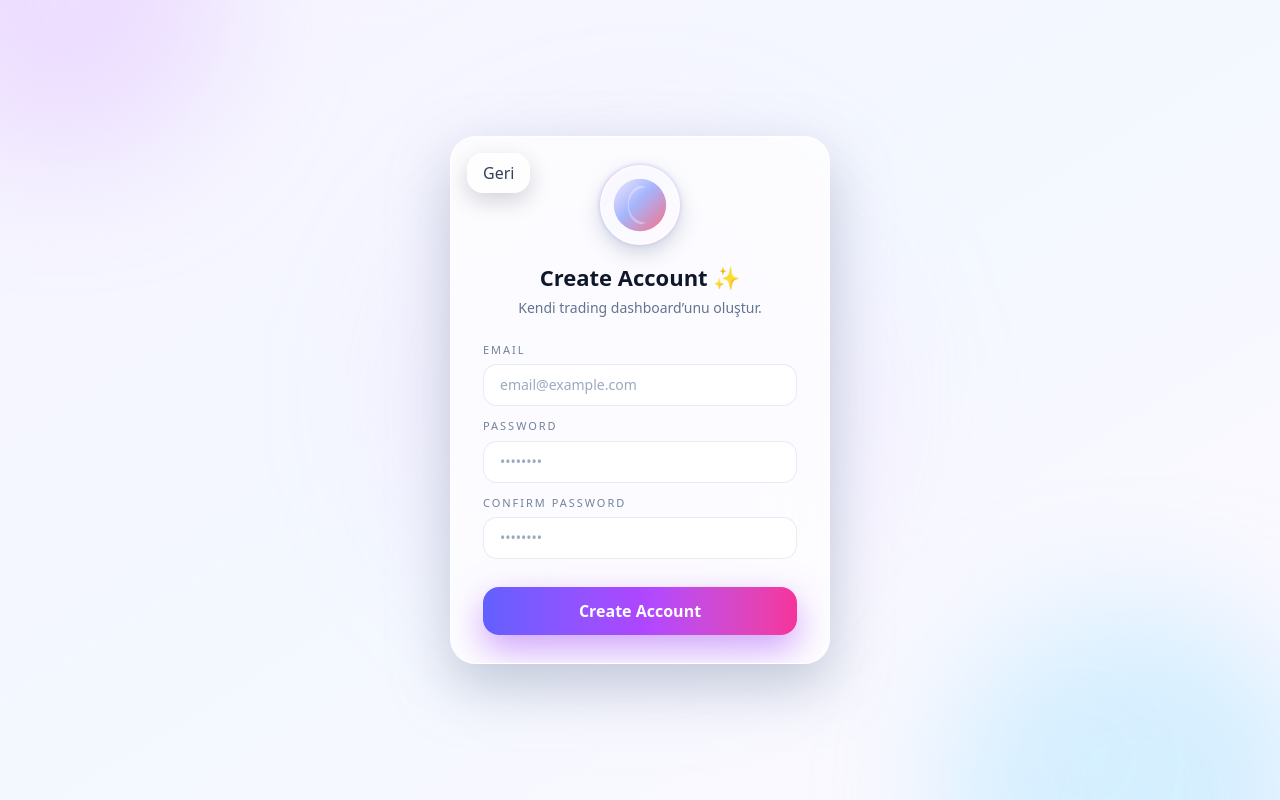
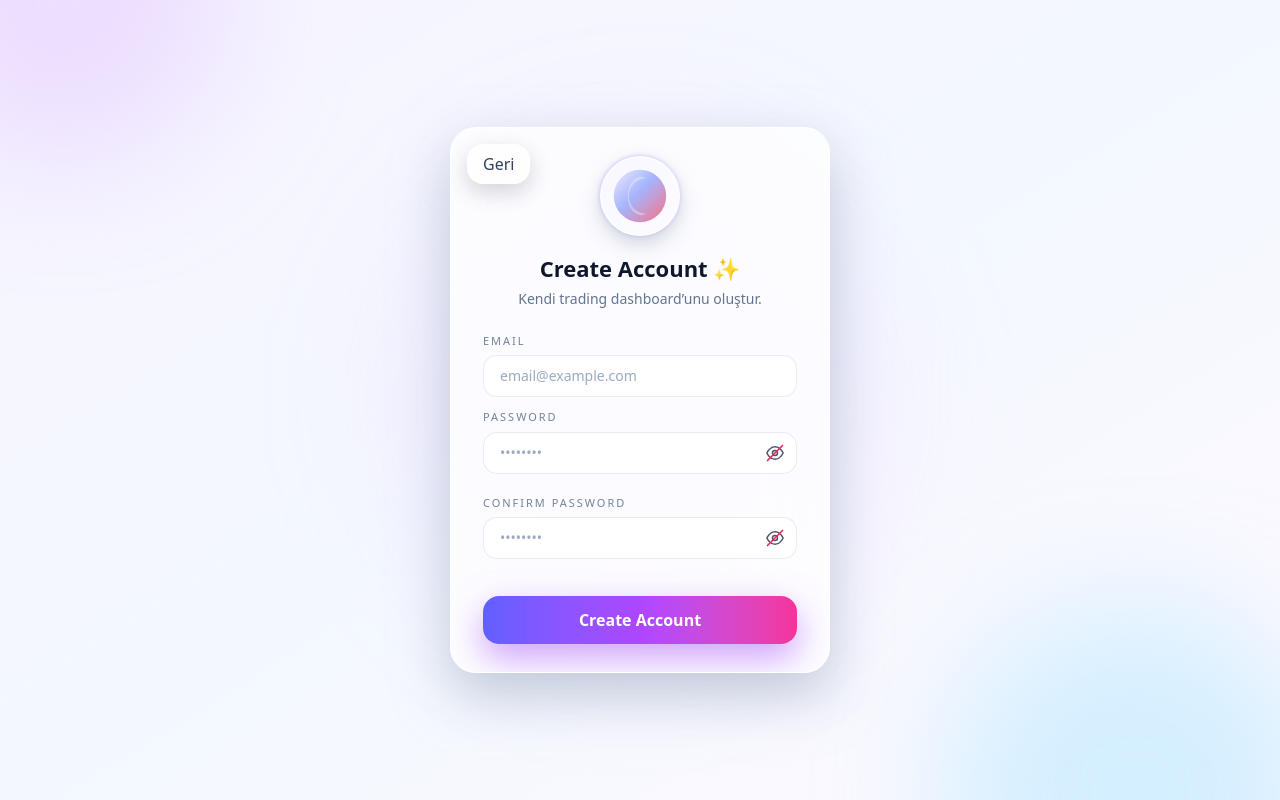
Before and after one commit to mertxofficial0/lunar-journal, a React (Vite) app: page / in a window 1280 px wide. Both pictures are taken after a click on the button "Create Account". Built offline with nearby package versions, Linux system fonts and the light colour scheme; no server answers; the HTML template or start-up script is replaced by a standard one.

Commit message:
Login register strength + 8 chars update

```diff
--- a/src/components/LoginScreen.tsx
+++ b/src/components/LoginScreen.tsx
@@ -1,22 +1,115 @@
 import { useState } from "react";
 import { supabase } from "../lib/supabase";
+
+/* ----------------------------------------------------------
+   🔥 EyeToggle – animasyonlu göz / slash çizgisi
+----------------------------------------------------------- */
+function EyeToggle({ show }: { show: boolean }) {
+  return (
+    <div className="relative w-5 h-5">
+      <svg
+        className="w-5 h-5 text-slate-600"
+        fill="none"
+        stroke="currentColor"
+        strokeWidth="1.8"
+        viewBox="0 0 24 24"
+      >
+        <path
+          strokeLinecap="round"
+          strokeLinejoin="round"
+          d="M2.25 12s3.75-7.5 9.75-7.5 9.75 7.5 9.75 7.5-3.75 7.5-9.75 7.5S2.25 12 2.25 12z"
+        />
+        <circle cx="12" cy="12" r="3" />
+      </svg>
+
+      <svg
+        className={`absolute inset-0 w-5 h-5 stroke-rose-500 transition-all duration-200
+          ${show ? "opacity-0 scale-90" : "opacity-100 scale-100"}
+        `}
+        fill="none"
+        strokeWidth="2"
+        viewBox="0 0 24 24"
+      >
+        <line
+          x1="3"
+          y1="21"
+          x2="21"
+          y2="3"
+          strokeLinecap="round"
+          strokeLinejoin="round"
+        />
+      </svg>
+    </div>
+  );
+}
+
+/* ----------------------------------------------------------
+   🔥 LoginScreen Component
+----------------------------------------------------------- */
 
 type LoginScreenProps = {
   onSuccess: () => void;
   dashboardReady?: boolean;
   initialMode?: "login" | "register";
-  onBack?: () => void; // ✅ geri tuşu callback
+  onBack?: () => void;
 };
 
-export default function LoginScreen({ onSuccess, initialMode, onBack }: LoginScreenProps) {
+export default function LoginScreen({
+  onSuccess,
+  initialMode,
+  onBack,
+}: LoginScreenProps) {
+
+  /* 🟣 Password strength */
+  const [passwordStrength, setPasswordStrength] = useState<
+    "weak" | "medium" | "strong" | ""
+  >("");
+
+  function calculateStrength(pw: string) {
+    let score = 0;
+    if (pw.length >= 6) score++;
+    if (/[A-Z]/.test(pw)) score++;
+    if (/[0-9]/.test(pw) || /[^A-Za-z0-9]/.test(pw)) score++;
+
+    if (score === 0) return "";
+    if (score === 1) return "weak";
+    if (score === 2) return "medium";
+    return "strong";
+  }
+
+  /* 🟢 Confirm Password Strength */
+  const [confirmStrength, setConfirmStrength] = useState<
+    "weak" | "medium" | "strong" | ""
+  >("");
+
+
+
+  function calculateConfirmStrength(pw: string) {
+    let score = 0;
+    if (pw.length >= 6) score++;
+    if (/[A-Z]/.test(pw)) score++;
+    if (/[0-9]/.test(pw) || /[^A-Za-z0-9]/.test(pw)) score++;
+
+    if (score === 0) return "";
+    if (score === 1) return "weak";
+    if (score === 2) return "medium";
+    return "strong";
+  }
+
+  /* STATE */
   const [mode] = useState<"login" | "register">(initialMode ?? "login");
   const [email, setEmail] = useState("");
   const [password, setPassword] = useState("");
-  const [confirmPassword, setConfirmPassword] = useState(""); // ✅ Confirm password
+  const [showPassword, setShowPassword] = useState(false);
+
+  const [confirmPassword, setConfirmPassword] = useState("");
+  const [showConfirmPassword, setShowConfirmPassword] = useState(false);
+
   const [error, setError] = useState("");
   const [loading, setLoading] = useState(false);
   const [exiting, setExiting] = useState(false);
 
+  /* SUBMIT */
   const handleSubmit = async (e: React.FormEvent) => {
     e.preventDefault();
     if (loading) return;
@@ -24,15 +117,26 @@ export default function LoginScreen({ onSuccess, initialMode, onBack }: LoginScr
     setLoading(true);
     setError("");
 
-  // Register moduysa şifre kontrolü
-  if (mode === "register" && password !== confirmPassword) {
+    if (mode === "register") {
+      if (password.length < 8) {
+  setError("Password must be at least 8 characters!");
+  setLoading(false);
+  return;
+}
+      if (password !== confirmPassword) {
         setError("Passwords do not match!");
         setLoading(false);
         return;
       }
 
+      if (passwordStrength === "weak") {
+        setError("Password too weak!");
+        setLoading(false);
+        return;
+      }
+    }
+
     let authError;
-
     if (mode === "login") {
       ({ error: authError } = await supabase.auth.signInWithPassword({
         email,
@@ -51,13 +155,11 @@ export default function LoginScreen({ onSuccess, initialMode, onBack }: LoginScr
       return;
     }
 
-  // ✅ 4 SANİYELİK LOADING
     setTimeout(() => {
       setExiting(true);
       onSuccess();
     }, 4000);
   };
-
 
   const containerClass =
     (exiting ? "login-exit " : "login-fade ") +
@@ -65,34 +167,21 @@ export default function LoginScreen({ onSuccess, initialMode, onBack }: LoginScr
 
   return (
     <div className={containerClass}>
-      {/* Arka plan blobları */}
+      {/* BACKGROUND BLURS */}
       <div className="pointer-events-none absolute -top-40 -left-24 w-80 h-80 rounded-full bg-purple-300/35 blur-3xl" />
       <div className="pointer-events-none absolute -bottom-48 -right-12 w-96 h-96 rounded-full bg-sky-300/30 blur-3xl" />
       <div className="pointer-events-none absolute top-1/2 -translate-y-1/2 left-1/2 -translate-x-1/2 w-[520px] h-[520px] rounded-full bg-fuchsia-300/10 blur-3xl" />
-      <div className="pointer-events-none absolute inset-0 opacity-[0.22]">
-        <div className="absolute -top-32 left-1/4 w-64 h-64 bg-gradient-to-br from-white/70 via-transparent to-transparent blur-3xl rotate-12" />
-        <div className="absolute bottom-0 right-10 w-52 h-52 bg-gradient-to-tr from-white/50 via-transparent to-transparent blur-3xl -rotate-6" />
-      </div>
 
+      {/* CARD */}
       <div className="relative z-10 w-[380px] px-8 py-7 rounded-[26px] bg-white/75 border border-white/80 shadow-[0_22px_55px_rgba(148,163,184,0.55)] backdrop-blur-2xl flex flex-col items-center overflow-hidden">
 
-        {/* ✅ Geri tuşu */}
         {onBack && (
           <button
             type="button"
             onClick={onBack}
-            className="
-              absolute top-4 left-4
-              flex items-center gap-1 px-4 py-2
-              rounded-2xl
-              bg-white/40
-              text-slate-700 font-medium
-              backdrop-blur-xl
-              shadow-[0_8px_22px_rgba(15,23,42,0.18)]
-              hover:bg-white/60
-              transition
-            "
-          > Geri
+            className="absolute top-4 left-4 flex items-center gap-1 px-4 py-2 rounded-2xl bg-white/40 text-slate-700 font-medium backdrop-blur-xl shadow-[0_8px_22px_rgba(15,23,42,0.18)] hover:bg-white/60 transition"
+          >
+            Geri
           </button>
         )}
 
@@ -114,6 +203,7 @@ export default function LoginScreen({ onSuccess, initialMode, onBack }: LoginScr
           </div>
         </div>
 
+        {/* HEADINGS */}
         <h1 className="text-[22px] font-semibold text-slate-900 text-center">
           {mode === "login" ? "Welcome Back 👋" : "Create Account ✨"}
         </h1>
@@ -127,8 +217,12 @@ export default function LoginScreen({ onSuccess, initialMode, onBack }: LoginScr
         {/* FORM */}
         <form onSubmit={handleSubmit} className="w-full flex flex-col gap-4 relative z-10">
           <div className="space-y-3">
+
+            {/* EMAIL */}
             <div className="flex flex-col gap-1.5">
-              <label className="text-[11px] uppercase tracking-[0.18em] text-slate-500/90">Email</label>
+              <label className="text-[11px] uppercase tracking-[0.18em] text-slate-500/90">
+                Email
+              </label>
               <input
                 placeholder="email@example.com"
                 value={email}
@@ -138,36 +232,142 @@ export default function LoginScreen({ onSuccess, initialMode, onBack }: LoginScr
               />
             </div>
 
-            <div className="flex flex-col gap-1.5">
-              <label className="text-[11px] uppercase tracking-[0.18em] text-slate-500/90">Password</label>
+            {/* PASSWORD */}
+            <div className="flex flex-col gap-1.5 relative">
+              <label className="text-[11px] uppercase tracking-[0.18em] text-slate-500/90">
+                Password
+              </label>
+
+              <div className="relative">
                 <input
                   placeholder="••••••••"
-                type="password"
+                  type={showPassword ? "text" : "password"}
                   value={password}
                   disabled={loading}
-                onChange={(e) => setPassword(e.target.value)}
-                className="w-full px-4 py-2.5 rounded-[14px] border border-slate-200/80 bg-white/80 text-slate-900 placeholder:text-slate-400/90 focus:bg-white focus:ring-2 focus:ring-indigo-300/70 outline-none transition text-sm"
+                  onChange={(e) => {
+  const val = e.target.value;
+  setPassword(val);
+
+  const strength = calculateStrength(val);
+  setPasswordStrength(strength);
+
+
+}}
+
+                  className="
+                    w-full px-4 py-2.5 rounded-[14px] border border-slate-200/80
+                    bg-white/80 text-slate-900 placeholder:text-slate-400/90
+                    focus:bg-white focus:ring-2 focus:ring-indigo-300/70
+                    outline-none transition text-sm pr-10
+                  "
                 />
+
+                <button
+                  type="button"
+                  onClick={() => setShowPassword(!showPassword)}
+                  className="absolute right-3 top-1/2 -translate-y-1/2 text-slate-500 hover:text-slate-700"
+                >
+                  <EyeToggle show={showPassword} />
+                </button>
               </div>
 
-            {/* Confirm Password */}
+              {/* PASSWORD STRENGTH BAR */}
               {mode === "register" && (
-              <div className="flex flex-col gap-1.5">
-                <label className="text-[11px] uppercase tracking-[0.18em] text-slate-500/90">Confirm Password</label>
+  <div
+    className={`
+      w-[95%] -ml-[-2%] mt-[3px]
+      ${passwordStrength ? "animate-strength-in" : "animate-strength-out"}
+    `}
+  >
+    {passwordStrength && (
+      <div className="h-[4px] rounded-full bg-slate-200 overflow-hidden">
+        <div
+          className={`
+            h-full rounded-full transition-all duration-300
+            ${
+              passwordStrength === "weak"
+                ? "bg-rose-500 w-1/3"
+                : passwordStrength === "medium"
+                ? "bg-amber-500 w-2/3"
+                : "bg-emerald-500 w-full"
+            }
+          `}
+        ></div>
+      </div>
+    )}
+  </div>
+)}
+
+            </div>
+
+            {/* CONFIRM PASSWORD */}
+            {mode === "register" && (
+              <div className="flex flex-col gap-1.5 relative">
+                <label className="text-[11px] uppercase tracking-[0.18em] text-slate-500/90">
+                  Confirm Password
+                </label>
+
+                <div className="relative">
                   <input
                     placeholder="••••••••"
-                  type="password"
+                    type={showConfirmPassword ? "text" : "password"}
                     value={confirmPassword}
                     disabled={loading}
-                  onChange={(e) => setConfirmPassword(e.target.value)}
-                  className="w-full px-4 py-2.5 rounded-[14px] border border-slate-200/80 bg-white/80 text-slate-900 placeholder:text-slate-400/90 focus:bg-white focus:ring-2 focus:ring-indigo-300/70 outline-none transition text-sm"
+                    onChange={(e) => {
+                      const val = e.target.value;
+                      setConfirmPassword(val);
+                      setConfirmStrength(calculateConfirmStrength(val));
+                    }}
+                    className="w-full px-4 py-2.5 rounded-[14px] border border-slate-200/80 bg-white/80
+                               text-slate-900 placeholder:text-slate-400/90 focus:bg-white
+                               focus:ring-2 focus:ring-indigo-300/70 outline-none transition text-sm pr-11"
                   />
+
+                  <button
+                    type="button"
+                    onClick={() => setShowConfirmPassword(!showConfirmPassword)}
+                    className="absolute right-3 top-1/2 -translate-y-1/2 text-slate-500 hover:text-slate-700"
+                  >
+                    <EyeToggle show={showConfirmPassword} />
+                  </button>
+                </div>
+
+                {/* CONFIRM BAR */}
+                {mode === "register" && (
+  <div
+    className={`
+      w-[95%] -ml-[-2%] mt-[3px]
+      ${confirmStrength ? "animate-strength-in" : "animate-strength-out"}
+    `}
+  >
+    {confirmStrength && (
+      <div className="h-[4px] rounded-full bg-slate-200 overflow-hidden">
+        <div
+          className={`
+            h-full rounded-full transition-all duration-300
+            ${
+              confirmStrength === "weak"
+                ? "bg-rose-500 w-1/3"
+                : confirmStrength === "medium"
+                ? "bg-amber-500 w-2/3"
+                : "bg-emerald-500 w-full"
+            }
+          `}
+        ></div>
+      </div>
+    )}
+  </div>
+)}
+
+
               </div>
             )}
           </div>
 
+          {/* ERROR */}
           {error && <div className="text-xs text-rose-500 mt-1">{error}</div>}
 
+          {/* SUBMIT */}
           <button
             type="submit"
             disabled={loading}
```
Also changed, not shown: src/index.css (+33 -0 lines). Lines whose indentation alone changed are shown as unchanged.
